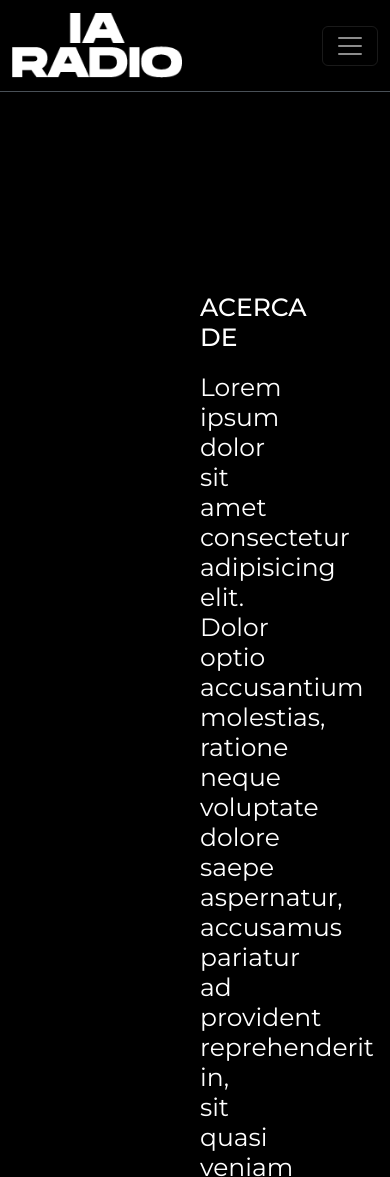
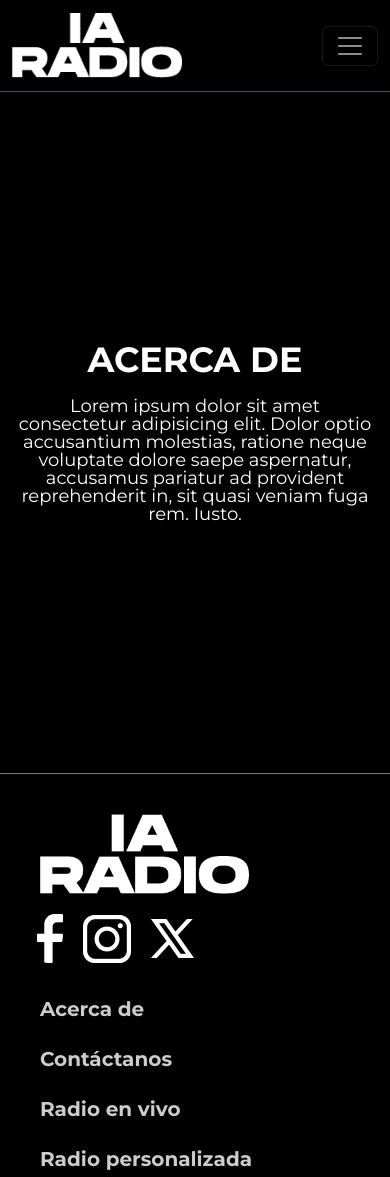
Before and after one commit to willplay94/IA-radio-repo, a plain HTML site: page pages/acerca-de.html in a window 390 px wide. Shown: the top 1177 px of the page. Drawn offline with nearby package versions, Linux system fonts and the light colour scheme; a web font is replaced by a local one.

Commit message:
Acerca de reponsive and edits

```diff
--- a/pages/acerca-de.html
+++ b/pages/acerca-de.html
@@ -19,7 +19,8 @@
         <nav class="navbar navbar-expand-lg header-background-color navbar bg-dark border-bottom border-body"
             data-bs-theme="dark">
             <div class="container-fluid">
-                <a class="navbar-brand" href="../index.html"><img src="../img/ia_radio_logo.png" alt="ia-radio-logo"></a>
+                <a class="navbar-brand" href="../index.html"><img src="../img/ia_radio_logo.png"
+                        alt="ia-radio-logo"></a>
                 <button class="navbar-toggler" type="button" data-bs-toggle="collapse" data-bs-target="#navbarNav"
                     aria-controls="navbarNav" aria-expanded="false" aria-label="Toggle navigation">
                     <span class="navbar-toggler-icon"></span>
@@ -67,10 +68,10 @@
         </div>
         <div class="footer-links">
             <ul>
-                <li><a href="#">Lorem ipsum</a></li>
-                <li><a href="#">Lorem ipsum</a></li>
-                <li><a href="#">Lorem ipsum</a></li>
-                <li><a href="#">Lorem ipsum</a></li>
+                <li><a href="#">Acerca de</a></li>
+                <li><a href="#">Contáctanos</a></li>
+                <li><a href="#">Radio en vivo</a></li>
+                <li><a href="#">Radio personalizada</a></li>
             </ul>
         </div>
         <div class="footer-copyright">
--- a/styles/style.css
+++ b/styles/style.css
@@ -463,22 +463,47 @@ ACERCA DE
 ====================================== */
 
 .about-text {
-    margin: 200px;
+    margin: 250px 100px;
     text-align: center;
 }
 
 .about-text h2 {
     font-family: "Montserrat", sans-serif;
-    font-size: 25px;
+    font-weight: 670;
+    font-size: 45px;
     text-transform: uppercase;
     margin-bottom: 20px;
+    line-height: 1;
 }
 
 .about-text p {
     font-family: "Montserrat", sans-serif;
-    line-height: 1.2;
-    font-size: 25px;
+    line-height: 1;
+    font-size: 20px;
     color: #ffffff;
+    margin-bottom: 60px;
+}
+
+@media (max-width: 600px) {
+    .about-text {
+        margin: 250px 50px;
+    }
+}
+
+@media (max-width: 450px) {
+    .about-text {
+        margin: 250px 15px;
+    }
+}
+
+@media (max-width: 450px) {
+    .about-text h2 {
+        font-size: 35px;
+    }
+
+    .about-text p {
+        font-size: 18px;
+    }
 }
 
 /* ======================================
@@ -559,7 +584,7 @@ footer {
     }
 
     .footer-top .logo-footer img {
-    margin: 20px 20px 10px 20px;
+        margin: 20px 20px 10px 20px;
     }
 
     .footer-top {
```
